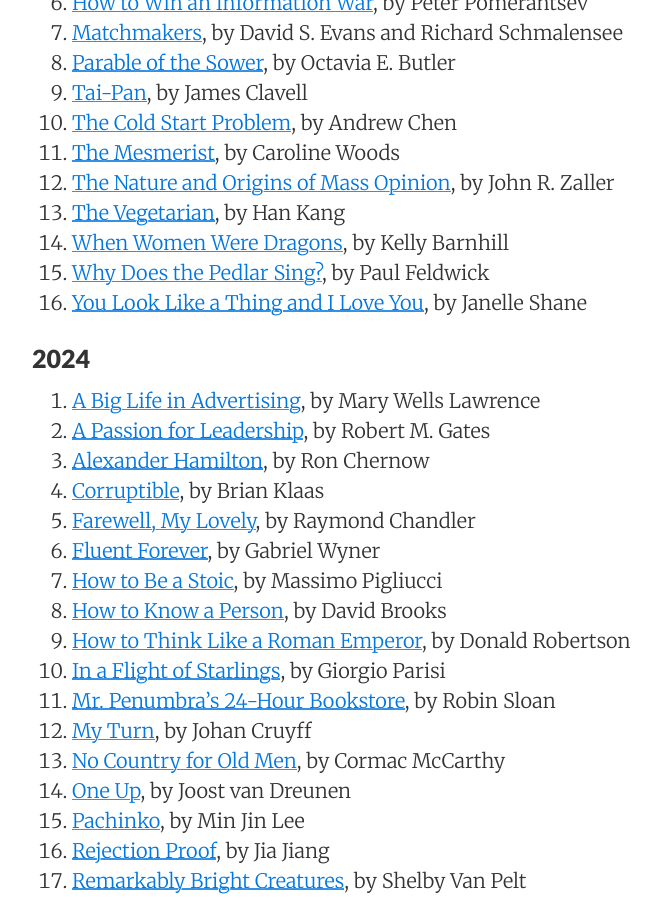
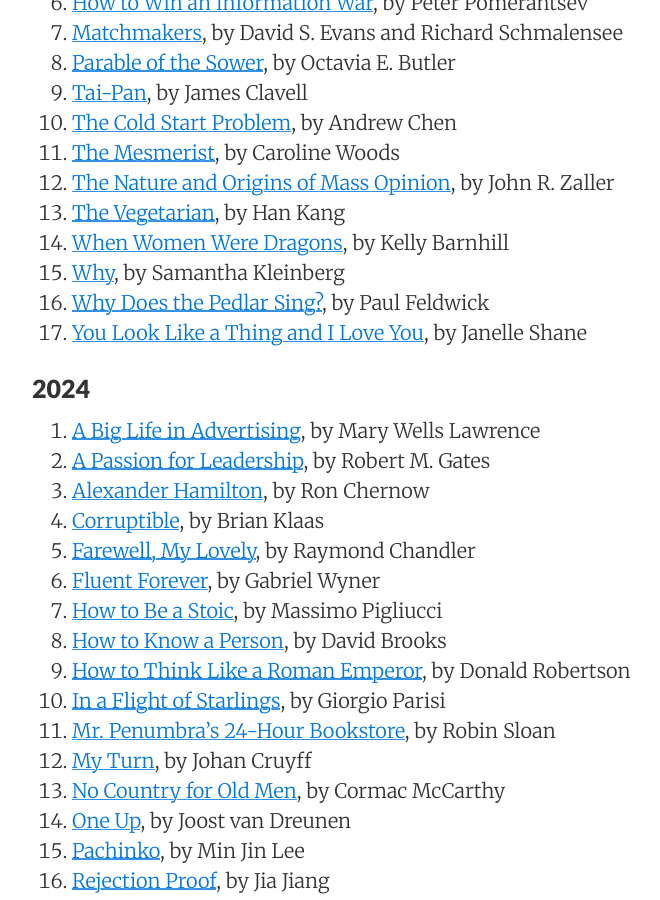
Before and after one commit to sewardlee337/sewardlee337.github.io, a Jekyll site: the page built from readinglist.md, in a window 1280 px wide and 900 px high, scrolled down 740 px. Shown: the whole window, without its empty margins (188-848 px from the left). Built offline with Jekyll 4.4.1, drawn with Linux system fonts in a browser that asks for light colours; nearby versions of some CDN libraries.

Commit message:
update reading list

```diff
--- a/readinglist.md
+++ b/readinglist.md
@@ -34,6 +34,7 @@ _"My alma mater was books, a good library... I could spend the rest of my life r
 1. [The Nature and Origins of Mass Opinion](https://www.amazon.com/Origins-Opinion-Cambridge-Political-Psychology/dp/0521407869), by John R. Zaller
 1. [The Vegetarian](https://www.amazon.com/Vegetarian-Han-Kang/dp/1101906111), by Han Kang
 1. [When Women Were Dragons](https://www.amazon.com/When-Women-Were-Dragons-Novel/dp/0385548222), by Kelly Barnhill
+1. [Why](https://a.co/d/cnYMYK9), by Samantha Kleinberg
 1. [Why Does the Pedlar Sing?](https://www.amazon.com/Why-Does-Pedlar-Sing-Advertising-ebook/dp/B08WC3QDQB/ref=tmm_kin_swatch_0?_encoding=UTF8&qid=&sr=), by Paul Feldwick
 1. [You Look Like a Thing and I Love You](https://www.amazon.com/You-Look-Like-Thing-Love/dp/0316525243), by Janelle Shane
 
```
